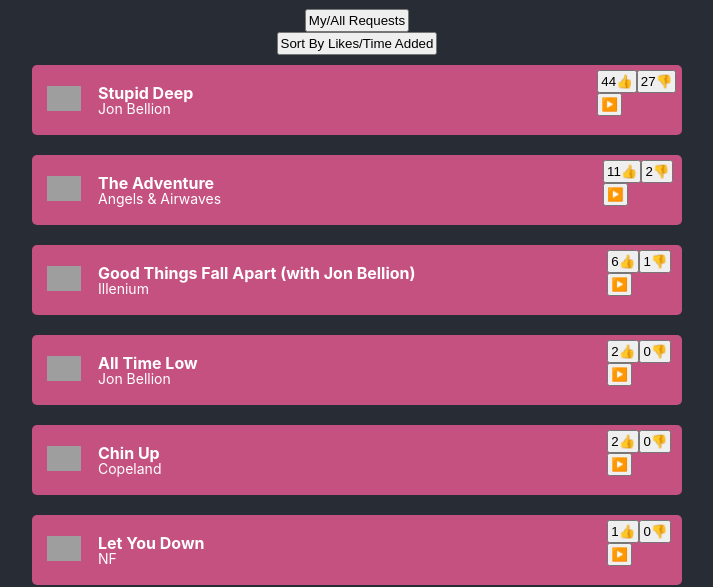
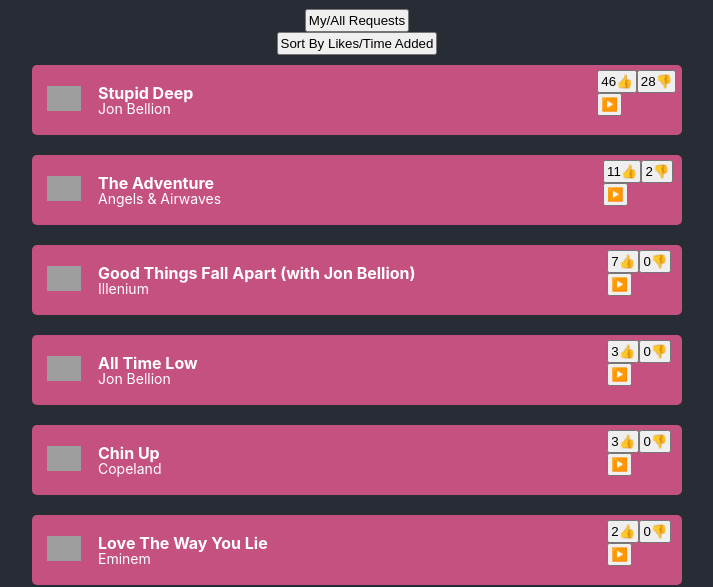
Before and after one commit to kyletower/djrl, a React (Create React App) app: page / in a window 1280 px wide. Shown: the part 241-828 px from the top of the page, without its empty margins (283-996 px from the left). Built offline with nearby package versions, Linux system fonts and the light colour scheme; data requests are answered from the project's data file; grey boxes are pictures that could not be loaded.

Commit message:
refactoring with register/deregister up/downvote

```diff
--- a/data/db.json
+++ b/data/db.json
@@ -3,8 +3,8 @@
     {
       "songTitle": "Stupid Deep",
       "artistName": "Jon Bellion",
-      "upVotes": 44,
-      "downVotes": 27,
+      "upVotes": 46,
+      "downVotes": 28,
       "id": 8
     },
     {
@@ -25,8 +25,8 @@
     {
       "songTitle": "Good Things Fall Apart (with Jon Bellion)",
       "artistName": "Illenium",
-      "upVotes": 6,
-      "downVotes": 1,
+      "upVotes": 7,
+      "downVotes": 0,
       "mbid": "",
       "userId": "1626726645387",
       "id": 34
@@ -34,7 +34,7 @@
     {
       "songTitle": "All Time Low",
       "artistName": "Jon Bellion",
-      "upVotes": 2,
+      "upVotes": 3,
       "downVotes": 0,
       "mbid": "",
       "albumArt": "https://lastfm.freetls.fastly.net/i/u/34s/bf8ec059d42aa299906032caabec36fb.png",
@@ -54,7 +54,7 @@
     {
       "songTitle": "Love The Way You Lie",
       "artistName": "Eminem",
-      "upVotes": 1,
+      "upVotes": 2,
       "downVotes": 0,
       "mbid": "",
       "albumArt": "https://lastfm.freetls.fastly.net/i/u/34s/d15881b09b6041ccad34c2490de618b3.png",
@@ -134,7 +134,7 @@
     {
       "songTitle": "Chin Up",
       "artistName": "Copeland",
-      "upVotes": 2,
+      "upVotes": 3,
       "downVotes": 0,
       "mbid": "67f6f947-abfd-4d46-aecb-3933e0916ca6",
       "albumArt": "https://lastfm.freetls.fastly.net/i/u/34s/788ce269bc49baad1601e8b1e13fd744.jpg",
--- a/src/App.js
+++ b/src/App.js
@@ -66,36 +66,48 @@
   };
 
   const upVote = (song) => {
-    let value = 1;
     userUpVotedArray = JSON.parse(localStorage.getItem('userUpVoted'));
 
-    if (userUpVotedArray.includes(song.id)) {
-      console.log(`you've already up voted that song, removing your vote`);
-      // change value to -1 instead of +1
-      value = -1;
+    // register or deregister up vote
+    if (!userUpVotedArray.includes(song.id)) {
+      registerUpVote(song);
+    } else {
+      // deregister up vote from local storage
+      deregisterUpVote(song);
     }
+  };
 
-    // register or unregister up vote
-    if (value === 1) {
+  const registerUpVote = (song) => {
     // register user up vote
     userUpVotedArray.push(song.id);
     localStorage.setItem('userUpVoted', JSON.stringify(userUpVotedArray));
+    updateVotes(song, 'upVotes', 1);
 
     if (userDownVotedArray.includes(song.id)) {
-        userDownVotedArray.splice(userDownVotedArray.indexOf(song.id));
-        localStorage.setItem(
-          'userDownVoted',
-          JSON.stringify(userDownVotedArray)
-        );
-        updateVotes(song, 'downVotes', -1);
+      deregisterDownVote(song);
     }
-    } else if (value === -1) {
-      // unregister up vote from local storage
+  };
+
+  const registerDownVote = (song) => {
+    userDownVotedArray.push(song.id);
+    localStorage.setItem('userDownVoted', JSON.stringify(userDownVotedArray));
+    updateVotes(song, 'downVotes', 1);
+  };
+
+  const deregisterUpVote = (song) => {
+    // deregisterUpVote
     userUpVotedArray.splice(userUpVotedArray.indexOf(song.id));
     localStorage.setItem('userUpVoted', JSON.stringify(userUpVotedArray));
-    }
+    // exclude
+    updateVotes(song, 'upVotes', -1);
+  };
 
-    updateVotes(song, 'upVotes', value);
+  const deregisterDownVote = (song) => {
+    // deregisterUserDownVote
+    userDownVotedArray.splice(userDownVotedArray.indexOf(song.id));
+    localStorage.setItem('userDownVoted', JSON.stringify(userDownVotedArray));
+    // exclude
+    updateVotes(song, 'downVotes', -1);
   };
 
   const downVote = (song) => {
@@ -108,24 +120,19 @@
       value = -1;
     }
 
-    // register or unregister down vote
+    // register or deregister down vote
     if (value === 1) {
-      // register user down vote
-      userDownVotedArray.push(song.id);
-      localStorage.setItem('userDownVoted', JSON.stringify(userDownVotedArray));
+      // register user down vote, registerUserDownVote
+      registerDownVote(song);
 
       if (userUpVotedArray.includes(song.id)) {
-        userUpVotedArray.splice(userUpVotedArray.indexOf(song.id));
-        localStorage.setItem('userUpVoted', JSON.stringify(userUpVotedArray));
-        updateVotes(song, 'upVotes', -1);
+        // deregister user up vote, deregisterUserUpVote
+        deregisterUpVote(song);
       }
     } else if (value === -1) {
-      // unregister down vote from local storage
-      userDownVotedArray.splice(userDownVotedArray.indexOf(song.id));
-      localStorage.setItem('userDownVoted', JSON.stringify(userDownVotedArray));
+      // deregister user down vote, deregisterUserDownVote
+      deregisterDownVote(song);
     }
-
-    updateVotes(song, 'downVotes', value);
   };
 
   // vote will be the attribute upVotes or downVotes
```
Lines whose indentation alone changed are shown as unchanged.
